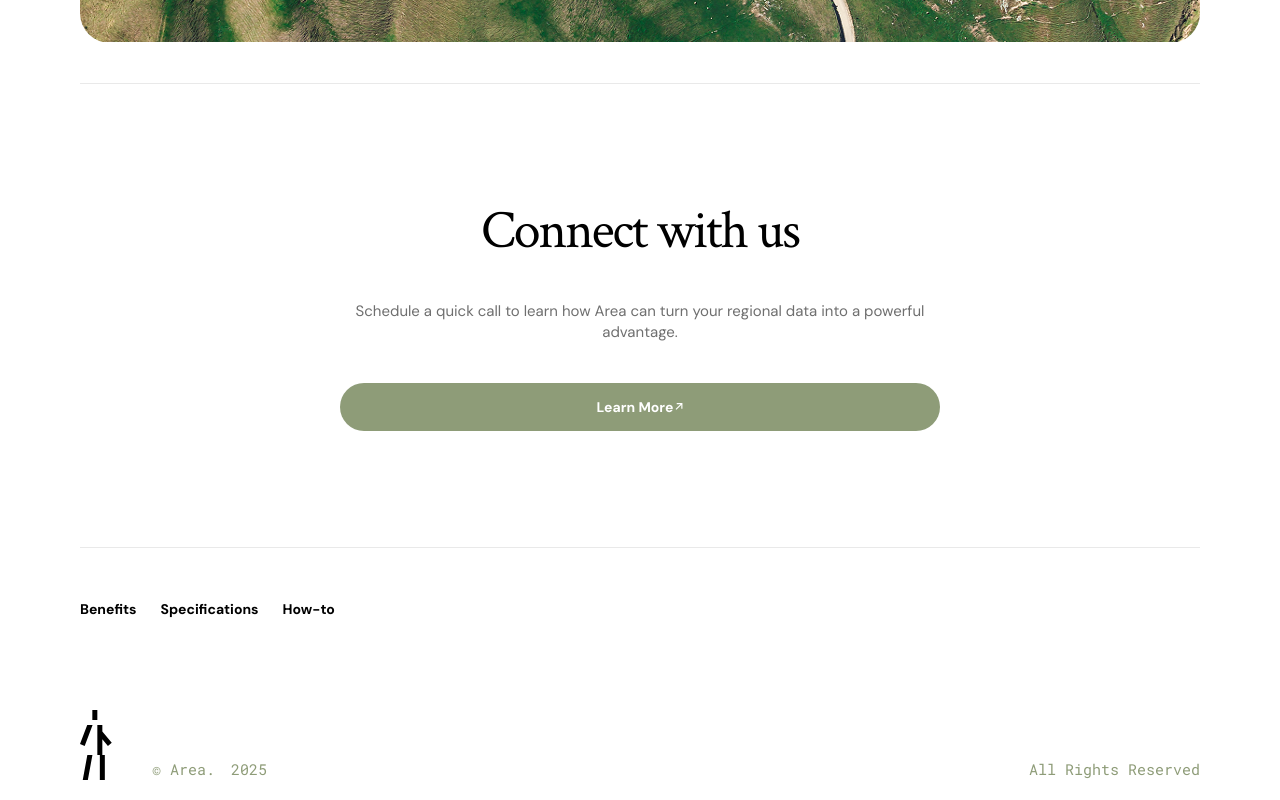
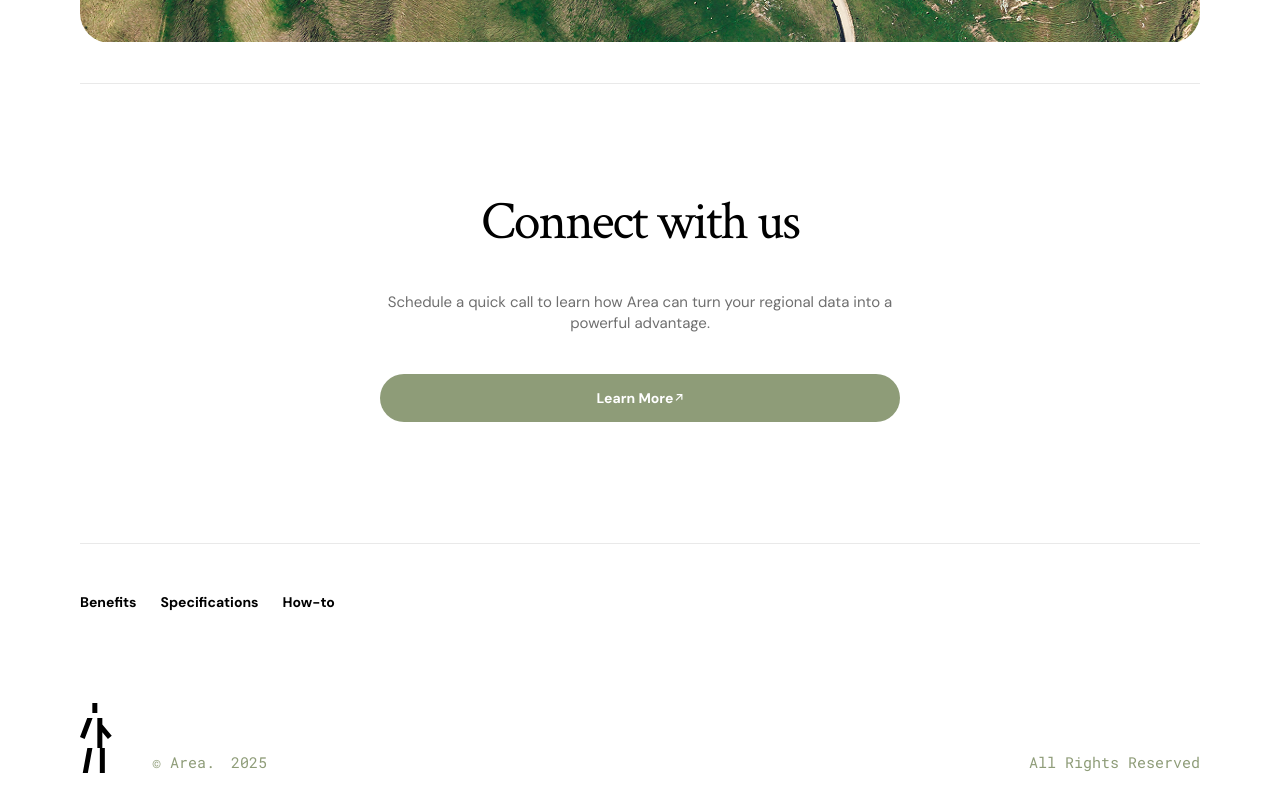
Before and after one commit to ministrov/landing-area-next-ts, a Next.js app: page / in a window 1280 px wide. Shown: the part 7950-8750 px from the top of the page. Built offline with nearby package versions, Linux system fonts and the light colour scheme.

Commit message:
feat: start operating on mobile with using a pixel perfect tools

```diff
--- a/components/connectUs/ConnectUs.module.css
+++ b/components/connectUs/ConnectUs.module.css
@@ -29,9 +29,26 @@
 }
 
 @media screen and (max-width: 1280px) {
+  .connect {
+    height: 460px;
+  }
+
+  .wrapper {
+    display: flex;
+    flex-direction: column;
+    gap: 40px;
+    max-width: 520px;
+    margin-top: -13px;
+  }
+
   .wrapper h2 {
+    margin-bottom: 0;
     font-size: 54px;
     line-height: 60px;
+  }
+
+  .wrapper p {
+    margin-bottom: 0;
   }
 }
 
--- a/layouts/footer/Footer.module.css
+++ b/layouts/footer/Footer.module.css
@@ -33,6 +33,12 @@
   color: var(--color-04);
 }
 
+@media screen and (max-width: 1280px) {
+  .wrapper {
+    padding-top: 37px;
+  }
+}
+
 @media screen and (max-width: 800px) {
   .footer {
     border-top: 1px solid var(--color-02);
--- a/layouts/header/Header.module.css
+++ b/layouts/header/Header.module.css
@@ -42,8 +42,8 @@
 
 @media screen and (max-width: 800px) {
   .header {
-    padding-top: 20px;
-    padding-bottom: 22px;
+    padding-top: 13px;
+    padding-bottom: 17px;
     border-bottom-left-radius: 20px;
     border-bottom-right-radius: 20px;
     box-shadow: 0 2px 4px -3px rgba(0, 0, 0, 0.2);
```
